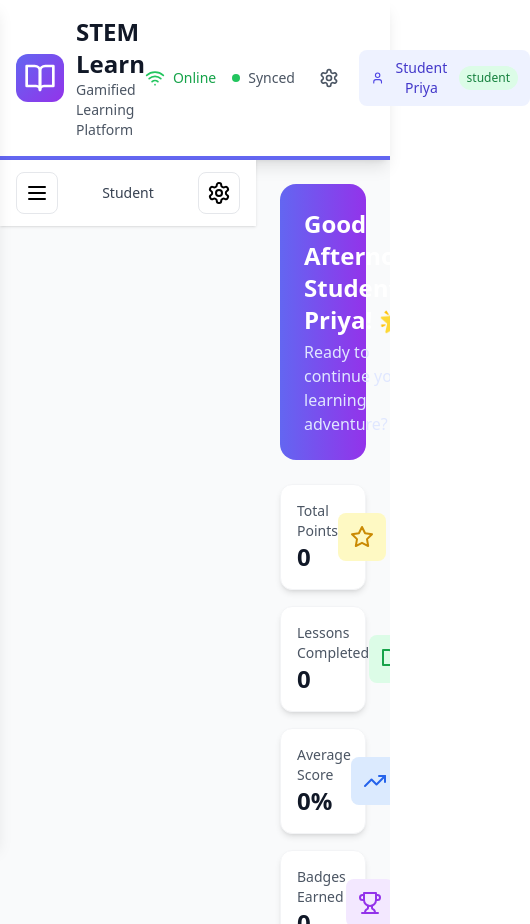
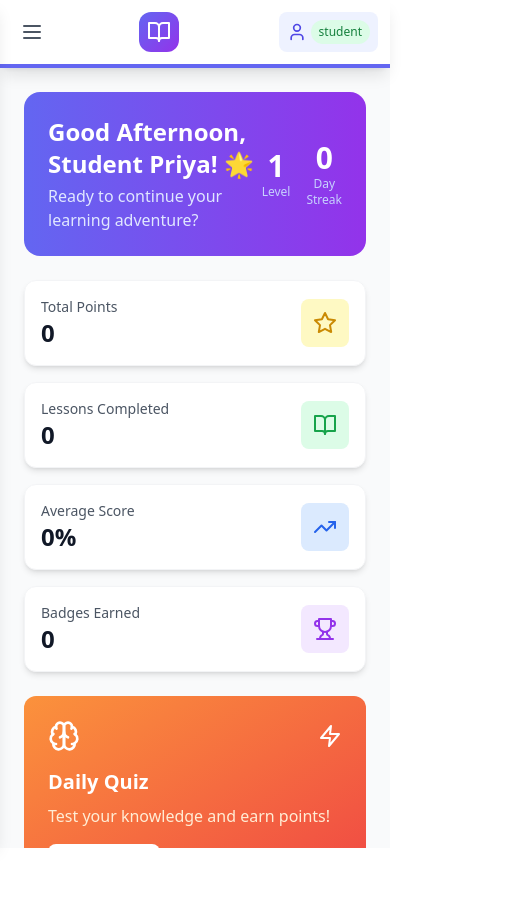
Before and after one commit to dhaanish597/SIH-base, a React (Vite) app: page / in a window 390 px wide. Both pictures are taken after typing "name@example.com", "Sample123" into the empty fields and a click on the button "Sign In". Shown: the whole page, 530 px wide, since content can reach past the window. After the commit the page ends 848 px from the top, so only its background shows below. Built offline with nearby package versions, Linux system fonts and the light colour scheme.

Commit message:
Responsive Design and PWA Optimization

```diff
--- a/src/App.tsx
+++ b/src/App.tsx
@@ -33,6 +33,7 @@ function App() {
   const [user, setUser] = useState<User | null>(null);
   const [activeTab, setActiveTab] = useState('dashboard');
   const [isLoading, setIsLoading] = useState(true);
+  const [sidebarOpen, setSidebarOpen] = useState(false);
 
   useEffect(() => {
     // Register service worker for PWA
@@ -71,6 +72,7 @@ function App() {
     setUser(null);
     localStorage.removeItem('stem_user');
     setActiveTab('dashboard');
+    setSidebarOpen(false);
     // Force re-render to ensure login page is shown
     window.location.reload();
   };
@@ -78,6 +80,14 @@ function App() {
   const changeLanguage = (language: string) => {
     i18n.changeLanguage(language);
     localStorage.setItem('preferred_language', language);
+  };
+
+  const toggleSidebar = () => {
+    setSidebarOpen(!sidebarOpen);
+  };
+
+  const closeSidebar = () => {
+    setSidebarOpen(false);
   };
 
   if (isLoading) {
@@ -103,7 +113,7 @@ function App() {
         return null;
       case 'leaderboard':
         return (
-          <div className="p-6">
+          <div className="p-4 sm:p-6">
             <h2 className="text-2xl font-bold text-gray-900 mb-4">Leaderboard</h2>
             <div className="bg-white rounded-xl p-6 shadow-md border border-gray-100">
               <div className="text-center py-12">
@@ -126,9 +136,9 @@ function App() {
         return <StudentAssignments />;
       case 'lessons':
         return (
-          <div className="p-6">
+          <div className="p-4 sm:p-6">
             <h2 className="text-2xl font-bold text-gray-900 mb-4">Lessons</h2>
-            <div className="grid grid-cols-1 md:grid-cols-2 lg:grid-cols-3 gap-6">
+            <div className="grid grid-cols-1 sm:grid-cols-2 lg:grid-cols-3 xl:grid-cols-4 gap-4 sm:gap-6">
               {['Mathematics', 'Science', 'Technology', 'Engineering'].map((subject) => (
                 <div key={subject} className="bg-white rounded-xl p-6 shadow-md border border-gray-100">
                   <h3 className="text-lg font-semibold text-gray-900 mb-2">{subject}</h3>
@@ -143,7 +153,7 @@ function App() {
         );
       case 'settings':
         return (
-          <div className="p-6">
+          <div className="p-4 sm:p-6">
             <h2 className="text-2xl font-bold text-gray-900 mb-6">Settings</h2>
             <div className="bg-white rounded-xl p-6 shadow-md border border-gray-100">
               <div className="space-y-4">
@@ -195,7 +205,7 @@ function App() {
         return <AdminUsers />;
       default:
         return (
-          <div className="p-6">
+          <div className="p-4 sm:p-6">
             <h2 className="text-2xl font-bold text-gray-900 mb-4">
               {activeTab.charAt(0).toUpperCase() + activeTab.slice(1)}
             </h2>
@@ -209,10 +219,10 @@ function App() {
 
   return (
     <div className="min-h-screen bg-gray-50">
-      <Header user={user} />
+      <Header user={user} onMenuToggle={toggleSidebar} />
 
-      <div className="flex h-[calc(100vh-80px)]">
-        <div className="w-64 flex-shrink-0">
+      <div className="flex h-[calc(100vh-64px)] sm:h-[calc(100vh-80px)]">
+        <div className="hidden md:block w-64 flex-shrink-0">
           <Sidebar
             activeTab={activeTab}
             onTabChange={setActiveTab}
@@ -220,6 +230,16 @@ function App() {
             onLogout={handleLogout}
           />
         </div>
+
+        {/* Mobile sidebar */}
+        <Sidebar
+          activeTab={activeTab}
+          onTabChange={setActiveTab}
+          userRole={user.role}
+          onLogout={handleLogout}
+          isOpen={sidebarOpen}
+          onClose={closeSidebar}
+        />
 
         <main className="flex-1 overflow-auto" role="main">
           <Suspense fallback={<div className="p-6">Loading…</div>}>
--- a/src/components/Auth/Login.tsx
+++ b/src/components/Auth/Login.tsx
@@ -56,73 +56,73 @@ export function Login({ onLogin }: LoginProps) {
   };
 
   return (
-    <div className="min-h-screen bg-gradient-to-br from-indigo-500 via-purple-500 to-pink-500 flex items-center justify-center p-4">
-      <div className="max-w-md w-full">
+    <div className="min-h-screen bg-gradient-to-br from-indigo-500 via-purple-500 to-pink-500 flex items-center justify-center p-3 sm:p-4">
+      <div className="max-w-md w-full mx-auto">
         {/* Logo & Header */}
-        <div className="text-center mb-8">
+        <div className="text-center mb-6 sm:mb-8">
           <div className="inline-flex items-center justify-center w-16 h-16 bg-white rounded-2xl shadow-lg mb-4">
             <BookOpen className="w-8 h-8 text-indigo-600" />
           </div>
-          <h1 className="text-3xl font-bold text-white mb-2">STEM Learn</h1>
-          <p className="text-indigo-100">Gamified Learning Platform for Rural Schools</p>
+          <h1 className="text-2xl sm:text-3xl font-bold text-white mb-2">STEM Learn</h1>
+          <p className="text-sm sm:text-base text-indigo-100 px-4">Gamified Learning Platform for Rural Schools</p>
         </div>
 
         {/* Login Form */}
-        <div className="bg-white rounded-2xl shadow-2xl p-8">
-          <form onSubmit={handleSubmit} className="space-y-6">
+        <div className="bg-white rounded-2xl shadow-2xl p-6 sm:p-8">
+          <form onSubmit={handleSubmit} className="space-y-4 sm:space-y-6">
             {/* Role Selection */}
             <div>
               <label className="block text-sm font-medium text-gray-700 mb-3">
                 Login as:
               </label>
-              <div className="grid grid-cols-2 md:grid-cols-4 gap-3">
+              <div className="grid grid-cols-2 gap-2 sm:gap-3">
                 <button
                   type="button"
                   onClick={() => setFormData({ ...formData, role: 'student' })}
-                  className={`flex items-center justify-center space-x-2 p-3 rounded-lg border-2 transition-all ${
+                  className={`flex flex-col sm:flex-row items-center justify-center space-y-1 sm:space-y-0 sm:space-x-2 p-2 sm:p-3 rounded-lg border-2 transition-all ${
                     formData.role === 'student'
                       ? 'border-indigo-500 bg-indigo-50 text-indigo-700'
                       : 'border-gray-200 text-gray-600 hover:border-gray-300'
                   }`}
                 >
-                  <User className="w-5 h-5" />
-                  <span className="font-medium">Student</span>
+                  <User className="w-4 h-4 sm:w-5 sm:h-5" />
+                  <span className="text-xs sm:text-sm font-medium">Student</span>
                 </button>
                 <button
                   type="button"
                   onClick={() => setFormData({ ...formData, role: 'teacher' })}
-                  className={`flex items-center justify-center space-x-2 p-3 rounded-lg border-2 transition-all ${
+                  className={`flex flex-col sm:flex-row items-center justify-center space-y-1 sm:space-y-0 sm:space-x-2 p-2 sm:p-3 rounded-lg border-2 transition-all ${
                     formData.role === 'teacher'
                       ? 'border-purple-500 bg-purple-50 text-purple-700'
                       : 'border-gray-200 text-gray-600 hover:border-gray-300'
                   }`}
                 >
-                  <GraduationCap className="w-5 h-5" />
-                  <span className="font-medium">Teacher</span>
+                  <GraduationCap className="w-4 h-4 sm:w-5 sm:h-5" />
+                  <span className="text-xs sm:text-sm font-medium">Teacher</span>
                 </button>
                 <button
                   type="button"
                   onClick={() => setFormData({ ...formData, role: 'school' })}
-                  className={`flex items-center justify-center space-x-2 p-3 rounded-lg border-2 transition-all ${
+                  className={`flex flex-col sm:flex-row items-center justify-center space-y-1 sm:space-y-0 sm:space-x-2 p-2 sm:p-3 rounded-lg border-2 transition-all ${
                     formData.role === 'school'
                       ? 'border-emerald-500 bg-emerald-50 text-emerald-700'
                       : 'border-gray-200 text-gray-600 hover:border-gray-300'
                   }`}
                 >
-                  <Building2 className="w-5 h-5" />
-                  <span className="font-medium">School</span>
+                  <Building2 className="w-4 h-4 sm:w-5 sm:h-5" />
+                  <span className="text-xs sm:text-sm font-medium">School</span>
                 </button>
                 <button
                   type="button"
                   onClick={() => setFormData({ ...formData, role: 'admin' })}
-                  className={`flex items-center justify-center space-x-2 p-3 rounded-lg border-2 transition-all ${
+                  className={`flex flex-col sm:flex-row items-center justify-center space-y-1 sm:space-y-0 sm:space-x-2 p-2 sm:p-3 rounded-lg border-2 transition-all ${
                     formData.role === 'admin'
                       ? 'border-rose-500 bg-rose-50 text-rose-700'
                       : 'border-gray-200 text-gray-600 hover:border-gray-300'
                   }`}
                 >
-                  <Shield className="w-5 h-5" />
-                  <span className="font-medium">Admin</span>
+                  <Shield className="w-4 h-4 sm:w-5 sm:h-5" />
+                  <span className="text-xs sm:text-sm font-medium">Admin</span>
                 </button>
               </div>
             </div>
@@ -139,7 +139,7 @@ export function Login({ onLogin }: LoginProps) {
                   required
                   value={formData.email}
                   onChange={(e) => setFormData({ ...formData, email: e.target.value })}
-                  className="w-full pl-10 pr-4 py-3 border border-gray-300 rounded-lg focus:ring-2 focus:ring-indigo-500 focus:border-indigo-500"
+                  className="w-full pl-10 pr-4 py-2 sm:py-3 border border-gray-300 rounded-lg focus:ring-2 focus:ring-indigo-500 focus:border-indigo-500 text-sm sm:text-base"
                   placeholder="Enter your email"
                 />
               </div>
@@ -157,7 +157,7 @@ export function Login({ onLogin }: LoginProps) {
                   required
                   value={formData.password}
                   onChange={(e) => setFormData({ ...formData, password: e.target.value })}
-                  className="w-full pl-10 pr-4 py-3 border border-gray-300 rounded-lg focus:ring-2 focus:ring-indigo-500 focus:border-indigo-500"
+                  className="w-full pl-10 pr-4 py-2 sm:py-3 border border-gray-300 rounded-lg focus:ring-2 focus:ring-indigo-500 focus:border-indigo-500 text-sm sm:text-base"
                   placeholder="Enter your password"
                 />
               </div>
@@ -167,7 +167,7 @@ export function Login({ onLogin }: LoginProps) {
             <button
               type="submit"
               disabled={isLoading}
-              className={`w-full py-3 px-4 rounded-lg font-semibold text-white transition-all ${
+              className={`w-full py-2 sm:py-3 px-4 rounded-lg font-semibold text-white transition-all text-sm sm:text-base ${
                 formData.role === 'student'
                   ? 'bg-gradient-to-r from-indigo-500 to-purple-600 hover:from-indigo-600 hover:to-purple-700'
                   : 'bg-gradient-to-r from-purple-500 to-pink-600 hover:from-purple-600 hover:to-pink-700'
@@ -178,8 +178,8 @@ export function Login({ onLogin }: LoginProps) {
           </form>
 
           {/* Demo Instructions */}
-          <div className="mt-6 p-4 bg-gray-50 rounded-lg">
-            <p className="text-sm text-gray-600 text-center">
+          <div className="mt-4 sm:mt-6 p-3 sm:p-4 bg-gray-50 rounded-lg">
+            <p className="text-xs sm:text-sm text-gray-600 text-center">
               <strong>Demo Mode:</strong> Use any email/password to login.
               {!navigator.onLine && ' Works offline too!'}
             </p>
@@ -188,8 +188,8 @@ export function Login({ onLogin }: LoginProps) {
 
         {/* Offline Indicator */}
         {!navigator.onLine && (
-          <div className="mt-4 p-3 bg-yellow-500 text-white rounded-lg text-center">
-            <p className="text-sm font-medium">
+          <div className="mt-3 sm:mt-4 p-3 bg-yellow-500 text-white rounded-lg text-center">
+            <p className="text-xs sm:text-sm font-medium">
               📱 Offline Mode Active - Your progress will sync when back online
             </p>
           </div>
--- a/src/components/Layout/Header.tsx
+++ b/src/components/Layout/Header.tsx
@@ -1,6 +1,6 @@
 import React from 'react';
 import { useTranslation } from 'react-i18next';
-import { Wifi, WifiOff, BookOpen, User, Settings } from 'lucide-react';
+import { Wifi, WifiOff, BookOpen, User, Settings, Menu } from 'lucide-react';
 import { useOfflineSync } from '../../hooks/useIndexedDB';
 
 interface HeaderProps {
@@ -10,32 +10,44 @@ interface HeaderProps {
   };
   onProfileClick?: () => void;
   onSettingsClick?: () => void;
+  onMenuToggle?: () => void;
 }
 
-export function Header({ user, onProfileClick, onSettingsClick }: HeaderProps) {
+export function Header({ user, onProfileClick, onSettingsClick, onMenuToggle }: HeaderProps) {
   const { t } = useTranslation();
   const { syncStatus } = useOfflineSync();
   const isOnline = navigator.onLine;
 
   return (
-    <header className="bg-white shadow-lg border-b-4 border-indigo-500">
-      <div className="max-w-7xl mx-auto px-4 sm:px-6 lg:px-8">
-        <div className="flex justify-between items-center py-4">
+    <header className="bg-white shadow-lg border-b-4 border-indigo-500 sticky top-0 z-50">
+      <div className="max-w-7xl mx-auto px-3 sm:px-4 lg:px-8">
+        <div className="flex justify-between items-center py-3 sm:py-4">
+          {/* Mobile menu button */}
+          {user && (
+            <button
+              onClick={onMenuToggle}
+              className="md:hidden p-2 rounded-lg hover:bg-gray-100 transition-colors"
+              aria-label="Toggle navigation menu"
+            >
+              <Menu className="w-6 h-6 text-gray-600" />
+            </button>
+          )}
+
           {/* Logo */}
-          <div className="flex items-center space-x-3">
+          <div className="flex items-center space-x-2 sm:space-x-3">
             <div className="bg-gradient-to-br from-indigo-500 to-purple-600 p-2 rounded-xl">
-              <BookOpen className="w-8 h-8 text-white" />
+              <BookOpen className="w-6 h-6 sm:w-8 sm:h-8 text-white" />
             </div>
-            <div>
-              <h1 className="text-2xl font-bold text-gray-900">STEM Learn</h1>
-              <p className="text-sm text-gray-600">Gamified Learning Platform</p>
+            <div className="hidden sm:block">
+              <h1 className="text-xl sm:text-2xl font-bold text-gray-900">STEM Learn</h1>
+              <p className="text-xs sm:text-sm text-gray-600">Gamified Learning Platform</p>
             </div>
           </div>
 
           {/* Status Indicators */}
-          <div className="flex items-center space-x-4">
+          <div className="flex items-center space-x-2 sm:space-x-4">
             {/* Connection Status */}
-            <div className="flex items-center space-x-2">
+            <div className="hidden sm:flex items-center space-x-2">
               {isOnline ? (
                 <Wifi className="w-5 h-5 text-green-500" />
               ) : (
@@ -50,7 +62,7 @@ export function Header({ user, onProfileClick, onSettingsClick }: HeaderProps) {
 
             {/* Sync Status */}
             {syncStatus !== 'idle' && (
-              <div className="flex items-center space-x-2">
+              <div className="hidden sm:flex items-center space-x-2">
                 <div className={`w-2 h-2 rounded-full ${
                   syncStatus === 'syncing' ? 'bg-yellow-500 animate-pulse' :
                   syncStatus === 'success' ? 'bg-green-500' :
@@ -66,19 +78,21 @@ export function Header({ user, onProfileClick, onSettingsClick }: HeaderProps) {
 
             {/* User Menu */}
             {user && (
-              <div className="flex items-center space-x-3">
+              <div className="flex items-center space-x-1 sm:space-x-3">
                 <button
                   onClick={onSettingsClick}
-                  className="p-2 rounded-lg hover:bg-gray-100 transition-colors"
+                  className="hidden sm:block p-2 rounded-lg hover:bg-gray-100 transition-colors"
+                  aria-label="Settings"
                 >
                   <Settings className="w-5 h-5 text-gray-600" />
                 </button>
                 <button
                   onClick={onProfileClick}
-                  className="flex items-center space-x-2 bg-indigo-50 hover:bg-indigo-100 px-3 py-2 rounded-lg transition-colors"
+                  className="flex items-center space-x-1 sm:space-x-2 bg-indigo-50 hover:bg-indigo-100 px-2 sm:px-3 py-2 rounded-lg transition-colors"
+                  aria-label={`User profile: ${user.name}`}
                 >
                   <User className="w-5 h-5 text-indigo-600" />
-                  <span className="text-sm font-medium text-indigo-700">
+                  <span className="hidden sm:inline text-sm font-medium text-indigo-700">
                     {user.name}
                   </span>
                   <span className={`px-2 py-1 text-xs rounded-full ${
--- a/src/components/Layout/Sidebar.tsx
+++ b/src/components/Layout/Sidebar.tsx
@@ -12,7 +12,6 @@ import {
   FileText,
   LogOut,
   Trophy,
-  Menu,
   X,
   Calendar
 } from 'lucide-react';
@@ -22,11 +21,12 @@ interface SidebarProps {
   onTabChange: (tab: string) => void;
   userRole: 'student' | 'teacher' | 'school' | 'admin';
   onLogout?: () => void;
+  isOpen?: boolean;
+  onClose?: () => void;
 }
 
-export function Sidebar({ activeTab, onTabChange, userRole, onLogout }: SidebarProps) {
+export function Sidebar({ activeTab, onTabChange, userRole, onLogout, isOpen = false, onClose }: SidebarProps) {
   const { t } = useTranslation();
-  const [open, setOpen] = useState(false);
 
   const studentTabs = [
     { id: 'dashboard', label: t('navigation.dashboard'), icon: LayoutDashboard },
@@ -66,43 +66,48 @@ export function Sidebar({ activeTab, onTabChange, userRole, onLogout }: SidebarP
 
   const tabs = userRole === 'teacher' ? teacherTabs : userRole === 'school' ? schoolTabs : userRole === 'admin' ? adminTabs : studentTabs;
 
+  const handleTabClick = (id: string) => {
+    onTabChange(id);
+    onClose?.();
+  };
+
   return (
-    <nav aria-label="Primary" className="h-full">
-      {/* Mobile top bar */}
-      <div className="md:hidden bg-white shadow flex items-center justify-between px-4 py-3">
-        <button
-          aria-label={open ? 'Close menu' : 'Open menu'}
-          className="p-2 rounded-lg border border-gray-200"
-          onClick={() => setOpen(!open)}
-        >
-          {open ? <X aria-hidden="true" /> : <Menu aria-hidden="true" />}
-        </button>
-        <span className="text-sm text-gray-700">{userRole === 'teacher' ? 'Teacher' : 'Student'}</span>
-        <button
-          onClick={() => onTabChange('settings')}
-          className="p-2 rounded-lg border border-gray-200"
-          aria-label="Open settings"
-        >
-          <Settings aria-hidden="true" />
-        </button>
-      </div>
+    <>
+      {/* Mobile backdrop */}
+      {isOpen && (
+        <div
+          className="fixed inset-0 bg-black bg-opacity-50 z-40 md:hidden"
+          onClick={onClose}
+          aria-hidden="true"
+        />
+      )}
 
       {/* Sidebar panel */}
-      <div
+      <nav
         className={`
-          bg-white shadow-lg h-full flex flex-col md:translate-x-0 transition-transform duration-200
-          ${open ? 'translate-x-0' : '-translate-x-full md:translate-x-0'}
-          fixed md:static top-0 left-0 w-64 z-40
+          bg-white shadow-lg h-full flex flex-col transition-transform duration-300 ease-in-out
+          ${isOpen ? 'translate-x-0' : '-translate-x-full md:translate-x-0'}
+          fixed md:static top-0 left-0 w-64 z-50 md:z-auto
         `}
-        role="dialog"
-        aria-modal="true"
-        aria-label="Navigation menu"
+        aria-label="Primary navigation"
       >
-        <nav className="flex-1 px-4 py-6 space-y-2 overflow-y-auto" aria-label="Sections">
+        {/* Mobile close button */}
+        <div className="md:hidden flex justify-between items-center p-4 border-b">
+          <span className="text-lg font-semibold text-gray-900">Menu</span>
+          <button
+            onClick={onClose}
+            className="p-2 rounded-lg hover:bg-gray-100 transition-colors"
+            aria-label="Close navigation menu"
+          >
+            <X className="w-5 h-5 text-gray-600" />
+          </button>
+        </div>
+
+        <div className="flex-1 px-3 sm:px-4 py-4 sm:py-6 space-y-1 sm:space-y-2 overflow-y-auto">
           {tabs.map(({ id, label, icon: Icon }) => (
             <button
               key={id}
-              onClick={() => { onTabChange(id); setOpen(false); }}
+              onClick={() => handleTabClick(id)}
               className={`w-full flex items-center space-x-3 px-4 py-3 rounded-xl text-left transition-all duration-200 ${
                 activeTab === id
                   ? 'bg-gradient-to-r from-indigo-500 to-purple-600 text-white shadow-lg'
@@ -110,16 +115,16 @@ export function Sidebar({ activeTab, onTabChange, userRole, onLogout }: SidebarP
               }`}
               aria-current={activeTab === id ? 'page' : undefined}
             >
-              <Icon className={`w-5 h-5 ${activeTab === id ? 'text-white' : 'text-gray-400'}`} aria-hidden="true" />
-              <span className="font-medium">{label}</span>
+              <Icon className={`w-5 h-5 flex-shrink-0 ${activeTab === id ? 'text-white' : 'text-gray-400'}`} aria-hidden="true" />
+              <span className="font-medium text-sm sm:text-base truncate">{label}</span>
             </button>
           ))}
-        </nav>
+        </div>
 
-        <div className="border-t p-4 space-y-2">
+        <div className="border-t p-3 sm:p-4 space-y-1 sm:space-y-2">
           {!(userRole === 'school' || userRole === 'admin') && (
             <button
-              onClick={() => { onTabChange('settings'); setOpen(false); }}
+              onClick={() => handleTabClick('settings')}
               className={`w-full flex items-center space-x-3 px-4 py-3 rounded-xl text-left transition-all duration-200 ${
                 activeTab === 'settings'
                   ? 'bg-gradient-to-r from-indigo-500 to-purple-600 text-white shadow-lg'
@@ -127,26 +132,23 @@ export function Sidebar({ activeTab, onTabChange, userRole, onLogout }: SidebarP
               }`}
               aria-label="Settings"
             >
-              <Settings className={`w-5 h-5 ${activeTab === 'settings' ? 'text-white' : 'text-gray-400'}`} aria-hidden="true" />
-              <span className="font-medium">{t('navigation.settings')}</span>
+              <Settings className={`w-5 h-5 flex-shrink-0 ${activeTab === 'settings' ? 'text-white' : 'text-gray-400'}`} aria-hidden="true" />
+              <span className="font-medium text-sm sm:text-base">{t('navigation.settings')}</span>
             </button>
           )}
 
           {onLogout && (
             <button
-              onClick={() => { onLogout(); setOpen(false); }}
+              onClick={() => { onLogout(); onClose?.(); }}
               className="w-full flex items-center space-x-3 px-4 py-3 rounded-xl text-left text-red-600 hover:bg-red-50 transition-all duration-200"
               aria-label="Log out"
             >
-              <LogOut className="w-5 h-5" aria-hidden="true" />
-              <span className="font-medium">{t('navigation.logout')}</span>
+              <LogOut className="w-5 h-5 flex-shrink-0" aria-hidden="true" />
+              <span className="font-medium text-sm sm:text-base">{t('navigation.logout')}</span>
             </button>
           )}
         </div>
-      </div>
-
-      {/* Backdrop for mobile */}
-      {open && <button aria-hidden="true" className="fixed inset-0 bg-black/20 md:hidden" onClick={() => setOpen(false)} />}
-    </nav>
+      </nav>
+    </>
   );
 }
```
